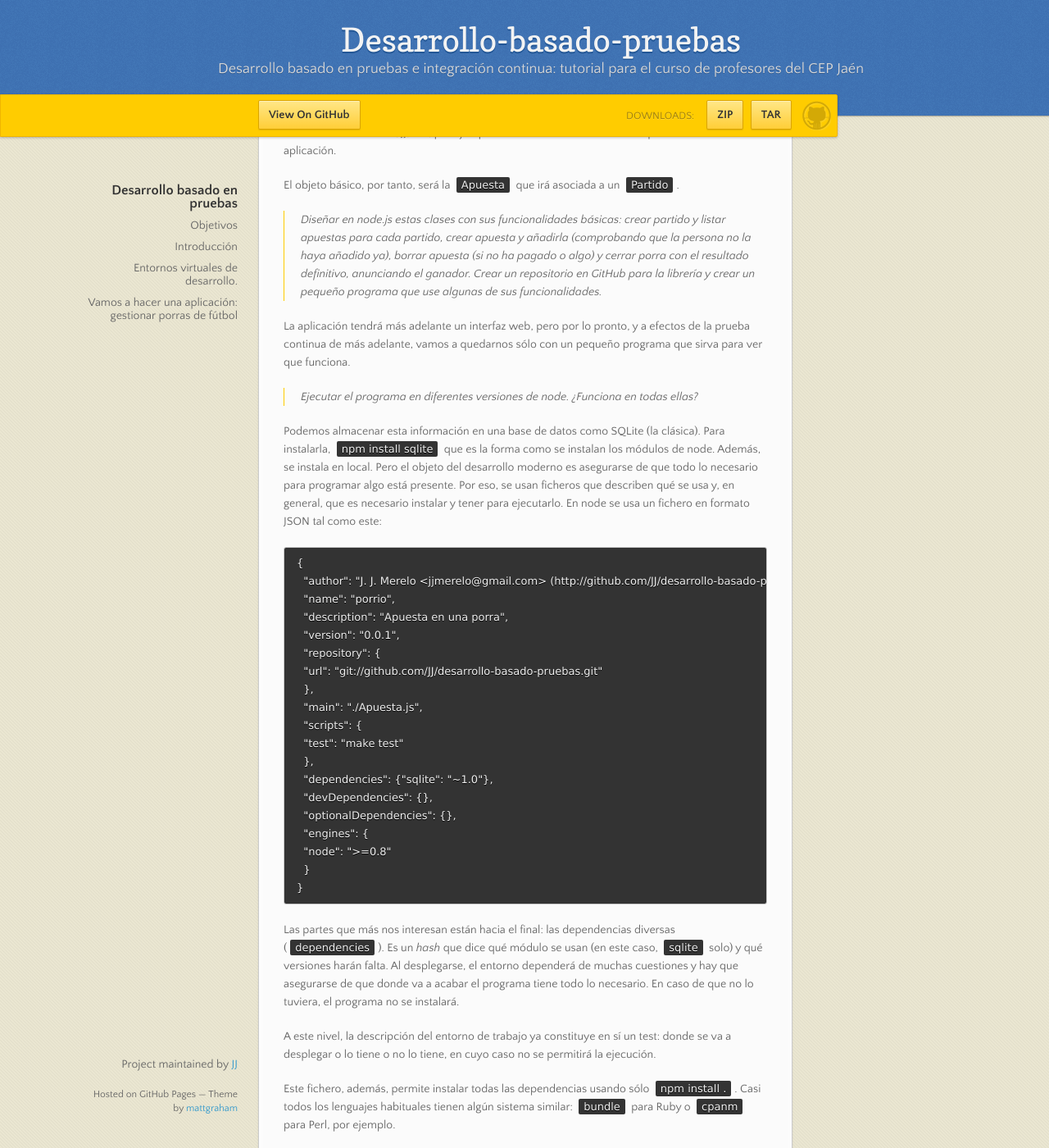
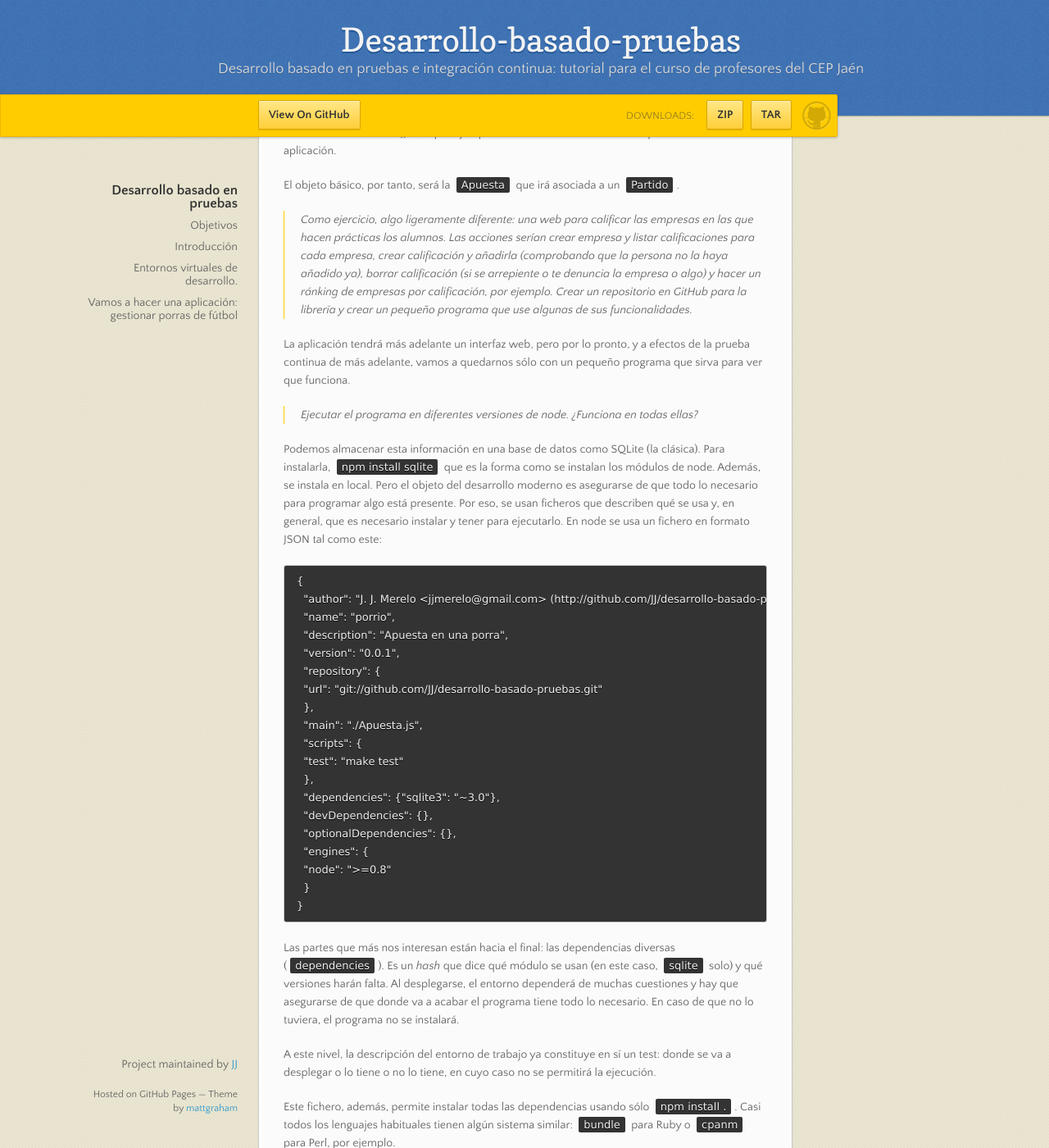
Before and after one commit to JJ/desarrollo-basado-pruebas, a Jekyll site: the page built from index.md, in a window 1280 px wide and 1400 px high, scrolled down 2370 px. Shown: the whole window at 82% size. Built offline with Jekyll 4.4.1, drawn with Linux system fonts in a browser that asks for light colours; nearby versions of some CDN libraries; some of the changed text lies outside the part shown.

Commit message:
Sync gh-pages with master

```diff
--- a/index.md
+++ b/index.md
@@ -140,11 +140,12 @@ basar la aplicación.
 El objeto básico, por tanto, será la `Apuesta` que irá asociada a un
 `Partido`.
 
->Diseñar en node.js estas clases con sus funcionalidades básicas:
->crear partido y listar apuestas para cada partido, crear apuesta y añadirla
->(comprobando que la persona no la haya añadido ya), borrar apuesta
->(si no ha pagado o algo) y cerrar porra con el resultado definitivo,
->anunciando el ganador. Crear un repositorio en GitHub para la
+>Como ejercicio, algo ligeramente diferente: una web para calificar
+>las empresas en las que hacen prácticas los alumnos. Las acciones serían
+>crear empresa y listar calificaciones para cada empresa, crear calificación y añadirla
+>(comprobando que la persona no la haya añadido ya), borrar calificación
+>(si se arrepiente o te denuncia la empresa o algo) y hacer un ránking
+>de empresas por calificación, por ejemplo. Crear un repositorio en GitHub para la
 >librería y crear un pequeño programa que use algunas de sus
 >funcionalidades.
 
@@ -176,7 +177,7 @@ JSON tal como este:
 	  "scripts": {
 	  "test": "make test"
 	  },
-	  "dependencies": {"sqlite": "~1.0"},
+	  "dependencies": {"sqlite3": "~3.0"},
 	  "devDependencies": {},
 	  "optionalDependencies": {},
 	  "engines": {
@@ -200,4 +201,4 @@ Este fichero, además, permite instalar todas las dependencias usando
 sólo `npm install .`. Casi todos los lenguajes habituales tienen algún
 sistema similar: `bundle` para Ruby o `cpanm` para Perl, por ejemplo.
 
-> Crear una descripción del módulo usando package.json.
+> Crear una descripción del módulo usando `package.json`.
```
Also changed, not shown: README.md.
